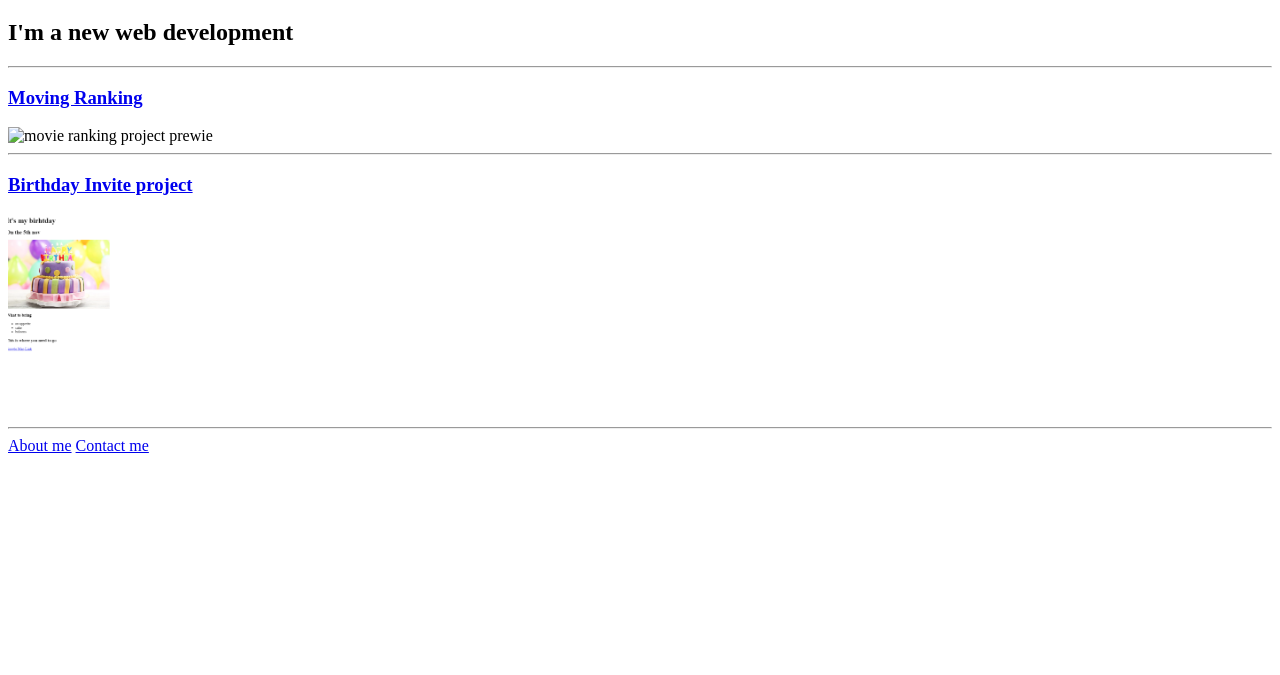
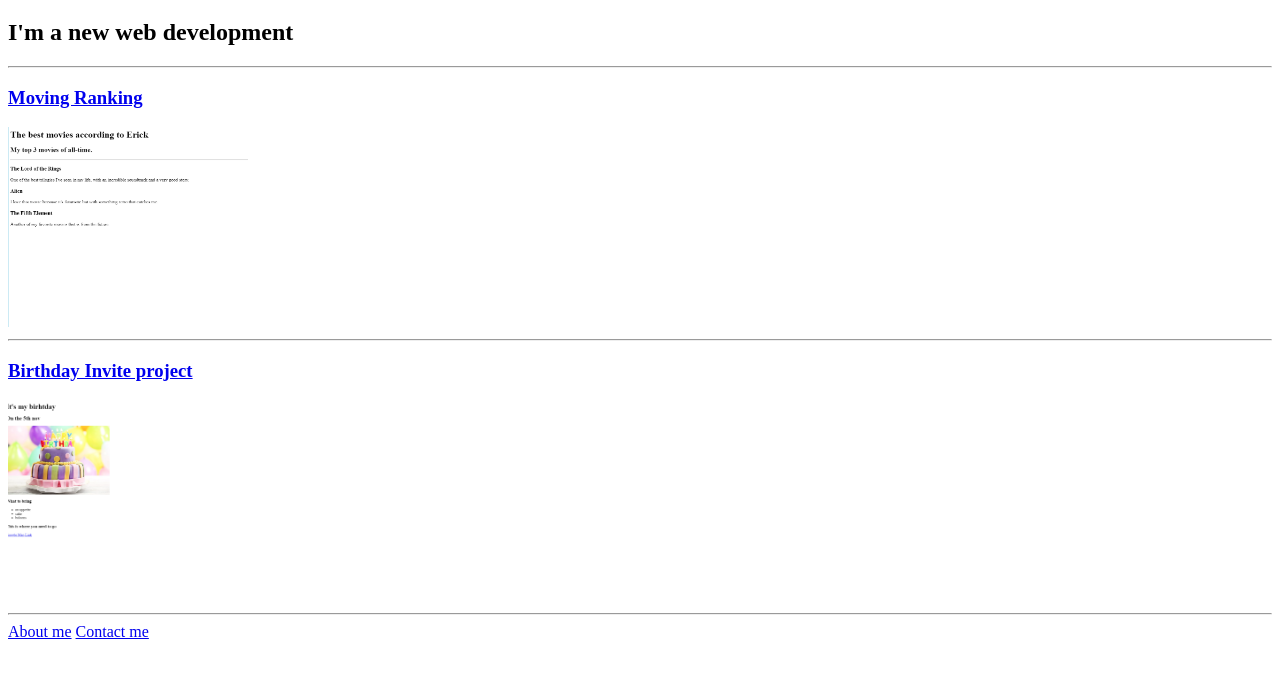
Before and after one commit to Rkdboss/html-portafolio, a plain HTML site: page index.html in a window 1280 px wide. Shown: the part 61-736 px from the top of the page. Drawn offline with Linux system fonts and the light colour scheme; the site is published under a folder, as on GitHub Pages, so addresses that start at the root find nothing.

Commit message:
Add files via upload

```diff
--- a/index.html
+++ b/index.html
@@ -10,7 +10,7 @@
     <h2>I'm a new web development </h2>
 <hr/>
 <h3><a href="./public/movie-ranking.html"> Moving Ranking</a></h3>
-<img src="/assets/images/movie ranking.png" height="200" alt="movie ranking project prewie"/>
+<img src="./assets/images/movie ranking.png" height="200" alt="movie ranking project prewie"/>
 <hr/>
 <h3><a href="./public/birthday-invite.html"> Birthday Invite project</a></h3>
 <img src="./assets/images/birthday project.png" height="200" alt="bithday invite project"/>
```
